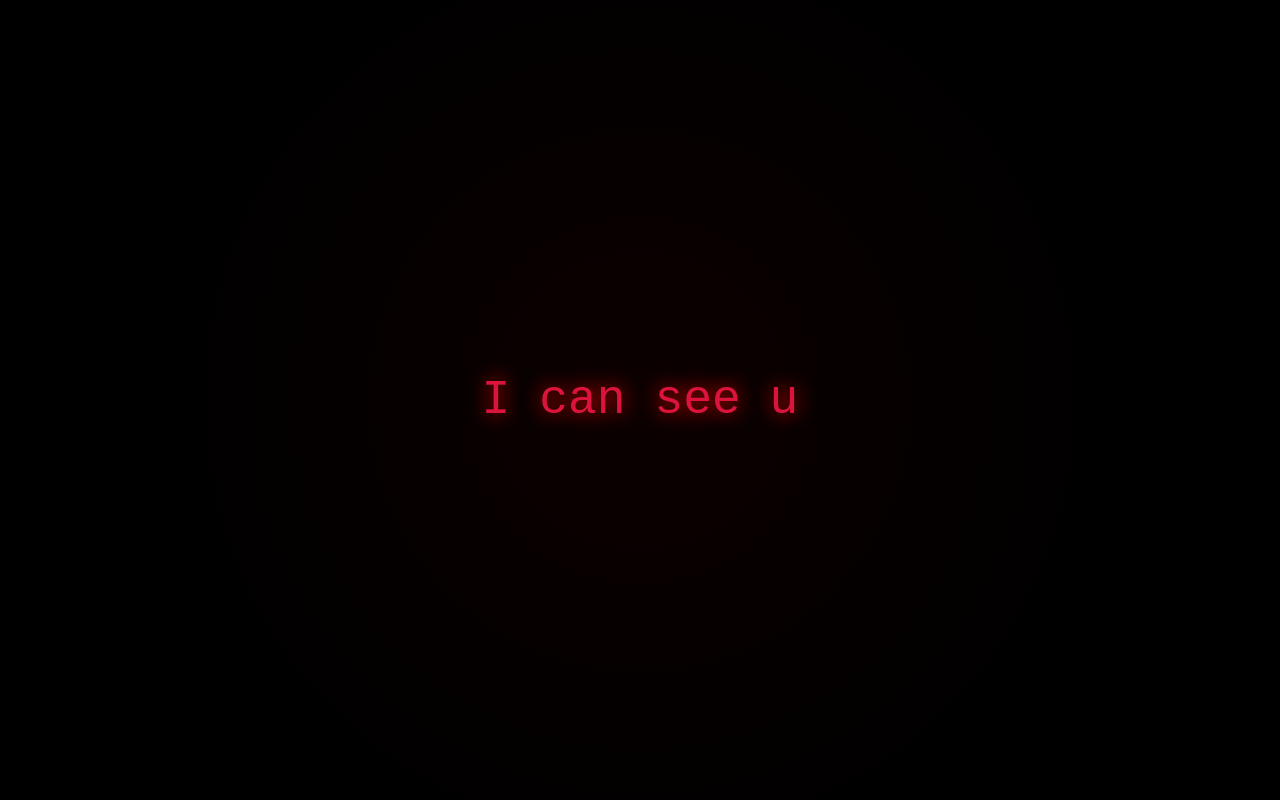
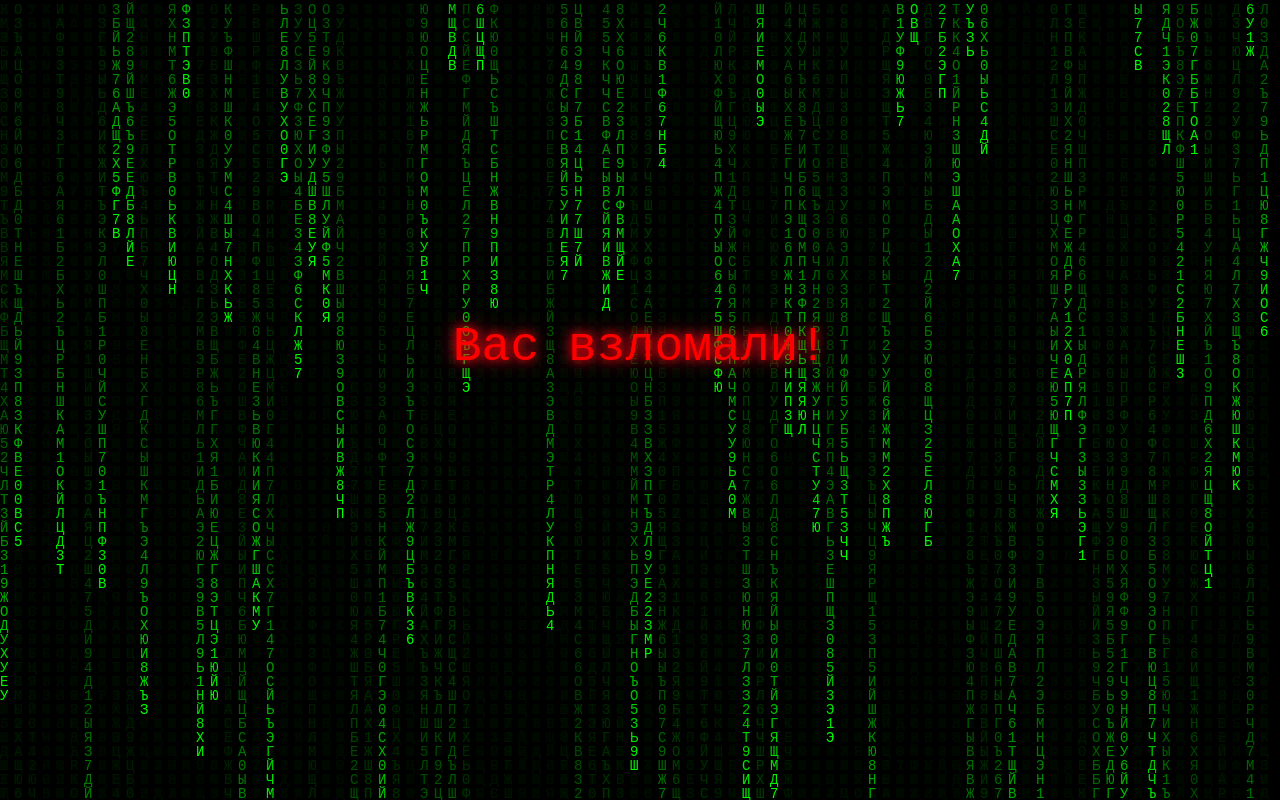
Before and after one commit to zinou29-x/Tlm13, a plain HTML site: page welcome.html in a window 1280 px wide. Drawn offline with Linux system fonts and the light colour scheme.

Commit message:
Update welcome.html

```diff
--- a/welcome.html
+++ b/welcome.html
@@ -1,153 +1,91 @@
 <!DOCTYPE html>
-<html lang="en">
+<html lang="ru">
 <head>
-  <meta charset="UTF-8" />
-  <title>Hacked Interface</title>
+  <meta charset="UTF-8">
+  <title>Вас взломали!</title>
   <style>
     body {
       margin: 0;
+      overflow: hidden;
       background: black;
-      overflow: hidden;
+      color: #00ff00;
       font-family: 'Courier New', Courier, monospace;
-      color: red;
     }
 
-    #mainMessage {
+    .message {
       position: absolute;
-      top: 50%;
-      left: 50%;
-      transform: translate(-50%, -50%);
+      top: 40%;
+      width: 100%;
+      text-align: center;
       font-size: 3em;
-      color: crimson;
-      text-shadow: 0 0 20px red;
-      z-index: 10;
+      animation: flicker 1s infinite;
+      color: red;
+      text-shadow: 0 0 10px red, 0 0 20px crimson;
     }
 
-    #hackedText {
-      display: none;
+    @keyframes flicker {
+      0%, 100% { opacity: 1; }
+      50% { opacity: 0.3; }
+    }
+
+    .matrix {
       position: absolute;
-      top: 20px;
-      left: 10px;
-      transform: rotate(-8deg);
-      font-size: 2em;
-      color: #0f0;
-      text-shadow: 0 0 10px #0f0;
-      z-index: 20;
+      width: 100%;
+      height: 100%;
+      z-index: -1;
+      top: 0;
+      left: 0;
     }
 
     canvas {
-      position: fixed;
-      top: 0;
-      left: 0;
-      z-index: 1;
-    }
-
-    .smoke {
-      position: fixed;
-      width: 100%;
-      height: 100%;
-      background: radial-gradient(circle, rgba(255,0,0,0.1), transparent 70%);
-      z-index: 5;
-      animation: pulse 4s infinite alternate;
-      pointer-events: none;
-    }
-
-    @keyframes pulse {
-      0% { opacity: 0.2; }
-      100% { opacity: 0.5; }
-    }
-
-    .flash {
-      position: fixed;
-      width: 100%;
-      height: 100%;
-      background: rgba(255,0,0,0.05);
-      z-index: 6;
-      animation: flashAnim 6s infinite;
-      pointer-events: none;
-    }
-
-    @keyframes flashAnim {
-      0%, 98% { opacity: 0; }
-      99%, 100% { opacity: 0.08; }
+      display: block;
     }
   </style>
 </head>
 <body>
+  <div class="message">Вас взломали!</div>
+  <div class="matrix"><canvas id="matrixCanvas"></canvas></div>
 
-<div id="mainMessage">I can see u</div>
-<div id="hackedText">You have been successfully hacked.</div>
-<div class="smoke"></div>
-<div class="flash"></div>
-<canvas id="matrixCanvas"></canvas>
+  <audio autoplay loop>
+    <source src="evil-laugh.mp3" type="audio/mpeg">
+    Your browser does not support the audio element.
+  </audio>
 
-<!-- الضحكة -->
-<audio id="laughAudio" preload="auto">
-  <source src="https://cdn.pixabay.com/audio/2021/08/04/audio_e11c06c2ce.mp3" type="audio/mpeg">
-</audio>
+  <script>
+    // Matrix effect
+    const canvas = document.getElementById('matrixCanvas');
+    const ctx = canvas.getContext('2d');
 
-<!-- الموسيقى -->
-<audio id="bgMusic" preload="auto" loop>
-  <source src="https://www.soundhelix.com/examples/mp3/SoundHelix-Song-2.mp3" type="audio/mpeg">
-</audio>
+    canvas.height = window.innerHeight;
+    canvas.width = window.innerWidth;
 
-<script>
-  const laughAudio = document.getElementById("laughAudio");
-  const bgMusic = document.getElementById("bgMusic");
-  const mainMessage = document.getElementById("mainMessage");
-  const hackedText = document.getElementById("hackedText");
-  const canvas = document.getElementById("matrixCanvas");
-  const ctx = canvas.getContext("2d");
+    const letters = 'АБВГДЕЖЗИЙКЛМНОПРСТУФХЦЧШЩЪЫЬЭЮЯ0123456789';
+    const fontSize = 14;
+    const columns = canvas.width / fontSize;
+    const drops = Array.from({ length: columns }).fill(1);
 
-  let started = false;
-  let columns, drops;
-  const fontSize = 14;
-  const letters = "01";
+    function drawMatrix() {
+      ctx.fillStyle = 'rgba(0, 0, 0, 0.05)';
+      ctx.fillRect(0, 0, canvas.width, canvas.height);
 
-  function setupMatrix() {
-    canvas.width = window.innerWidth;
-    canvas.height = window.innerHeight;
-    columns = Math.floor(canvas.width / fontSize);
-    drops = Array(columns).fill(1);
-  }
+      ctx.fillStyle = '#0F0';
+      ctx.font = `${fontSize}px monospace`;
 
-  function drawMatrix() {
-    ctx.fillStyle = "rgba(0, 0, 0, 0.05)";
-    ctx.fillRect(0, 0, canvas.width, canvas.height);
-    ctx.fillStyle = "#0f0";
-    ctx.font = fontSize + "px monospace";
+      for (let i = 0; i < drops.length; i++) {
+        const text = letters[Math.floor(Math.random() * letters.length)];
+        ctx.fillText(text, i * fontSize, drops[i] * fontSize);
 
-    for (let i = 0; i < drops.length; i++) {
-      const char = letters[Math.floor(Math.random() * letters.length)];
-      ctx.fillText(char, i * fontSize, drops[i] * fontSize);
+        if (drops[i] * fontSize > canvas.height && Math.random() > 0.975) {
+          drops[i] = 0;
+        }
 
-      if (drops[i] * fontSize > canvas.height && Math.random() > 0.95) {
-        drops[i] = 0;
+        drops[i]++;
       }
-      drops[i]++;
+
+      requestAnimationFrame(drawMatrix);
     }
-  }
 
-  window.addEventListener("resize", setupMatrix);
-
-  document.body.addEventListener("click", async () => {
-    if (started) return;
-    started = true;
-
-    mainMessage.style.display = "none";
-    hackedText.style.display = "block";
-
-    setupMatrix();
-    setInterval(drawMatrix, 40);
-
-    try {
-      await laughAudio.play();
-      await bgMusic.play();
-    } catch (e) {
-      console.log("AutoPlay Blocked. Tap again.");
-    }
-  });
-</script>
-
+    drawMatrix();
+  </script>
 </body>
 </html>
```
